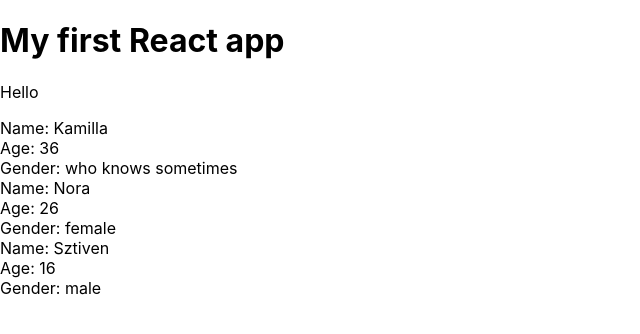
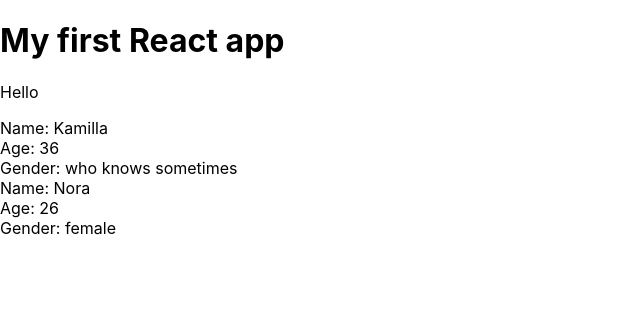
Before and after one commit to kamillakovacs/react, a React (Create React App) app in the folder react-app1/app1/: page / in a window 1280 px wide. Shown: the top 334 px of the page, without its empty margins (0-640 px from the left). Built offline with nearby package versions, Linux system fonts and the light colour scheme.

Commit message:
UI component - conditionally inputting into template

```diff
--- a/react-app1/app1/src/Amaze.js
+++ b/react-app1/app1/src/Amaze.js
@@ -3,18 +3,33 @@ import React, { Component } from 'react';
 
 // this is a functional/UI component
 const Amaze = ({amaze}) => {
-  const amazingList = amaze.map(amaze => {
-    return (
+  // const amazeballs = amaze.map(amaze => {
+  //   if (amaze.age > 20) {
+  //     return (
+  //       <div className="amaze" key={ amaze.id }>
+  //         <div>Name: { amaze.name }</div>
+  //         <div>Age: { amaze.age }</div>
+  //         <div>Gender: { amaze.gender }</div>
+  //       </div>
+  //     )
+  //   } else {
+  //     return null;
+  //   }
+  // })
+
+  const amazeballs = amaze.map(amaze => {
+    return amaze.age > 20 ? (
       <div className="amaze" key={ amaze.id }>
         <div>Name: { amaze.name }</div>
         <div>Age: { amaze.age }</div>
         <div>Gender: { amaze.gender }</div>
       </div>
-    )
+    ) : null;
   })
+
   return (
     <div className='amazing-list'>
-      { amazingList }
+      { amazeballs }
     </div>
   );
 };
```
